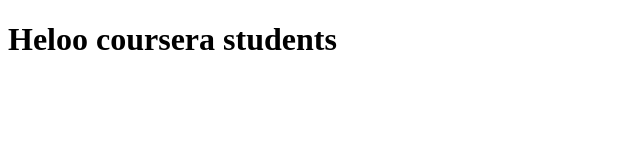
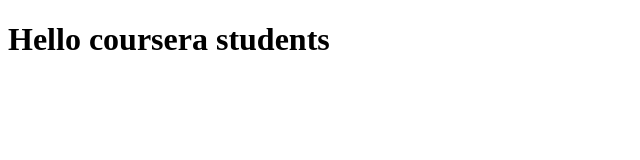
Before and after one commit to rmrao12/courserea-test, a plain HTML site: page index.html in a window 1280 px wide. Shown: the whole page, without its empty margins (0-640 px from the left). Drawn offline with Linux system fonts and the light colour scheme.

```diff
--- a/index.html
+++ b/index.html
@@ -5,6 +5,6 @@
     <title>Coursera</title>
   </head>
   <body>
-    <h1>Heloo coursera students</h1>
+    <h1>Hello coursera students</h1>
   </body>
 </html>
```
Also changed, not shown: 1 other file.
